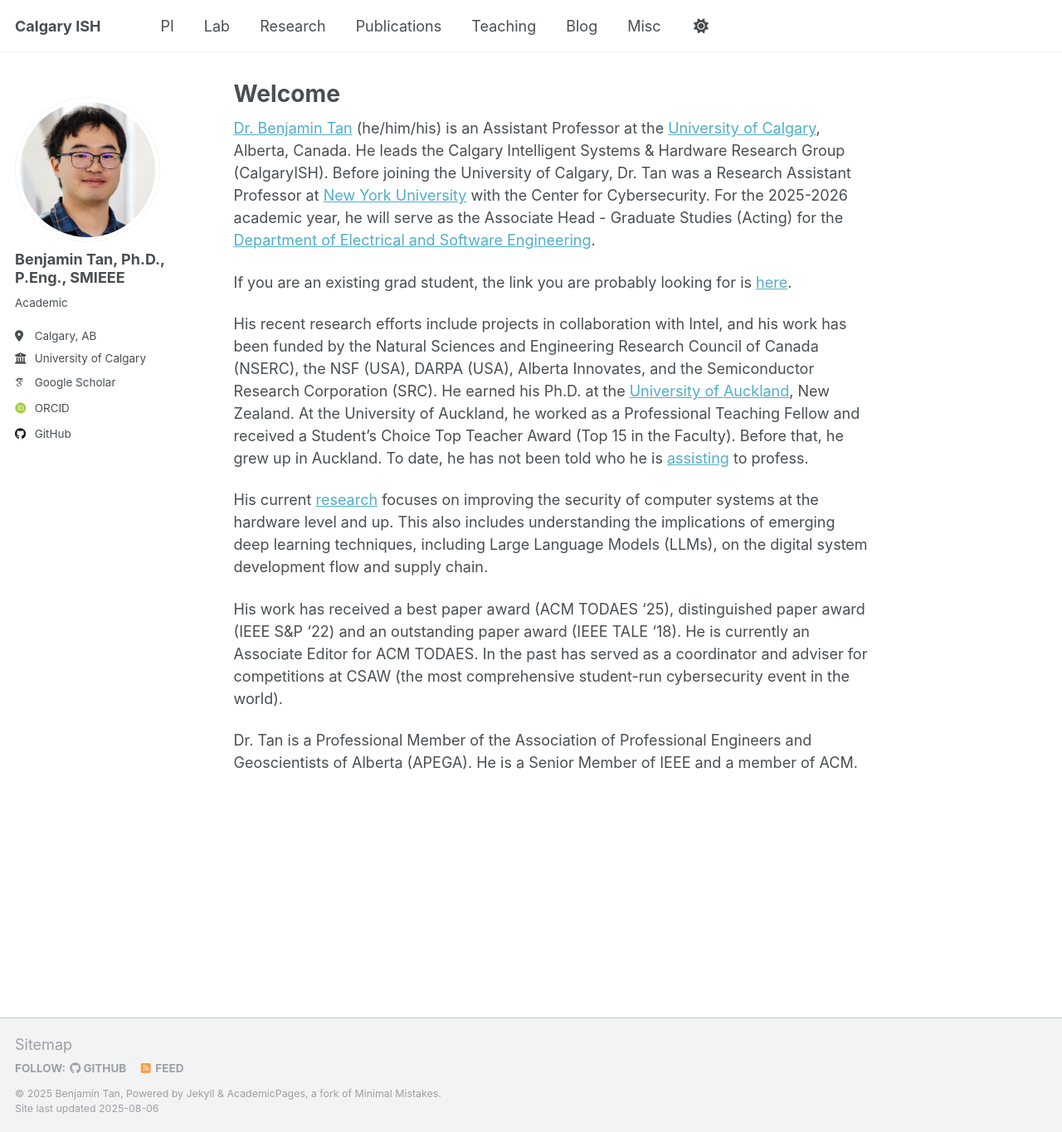
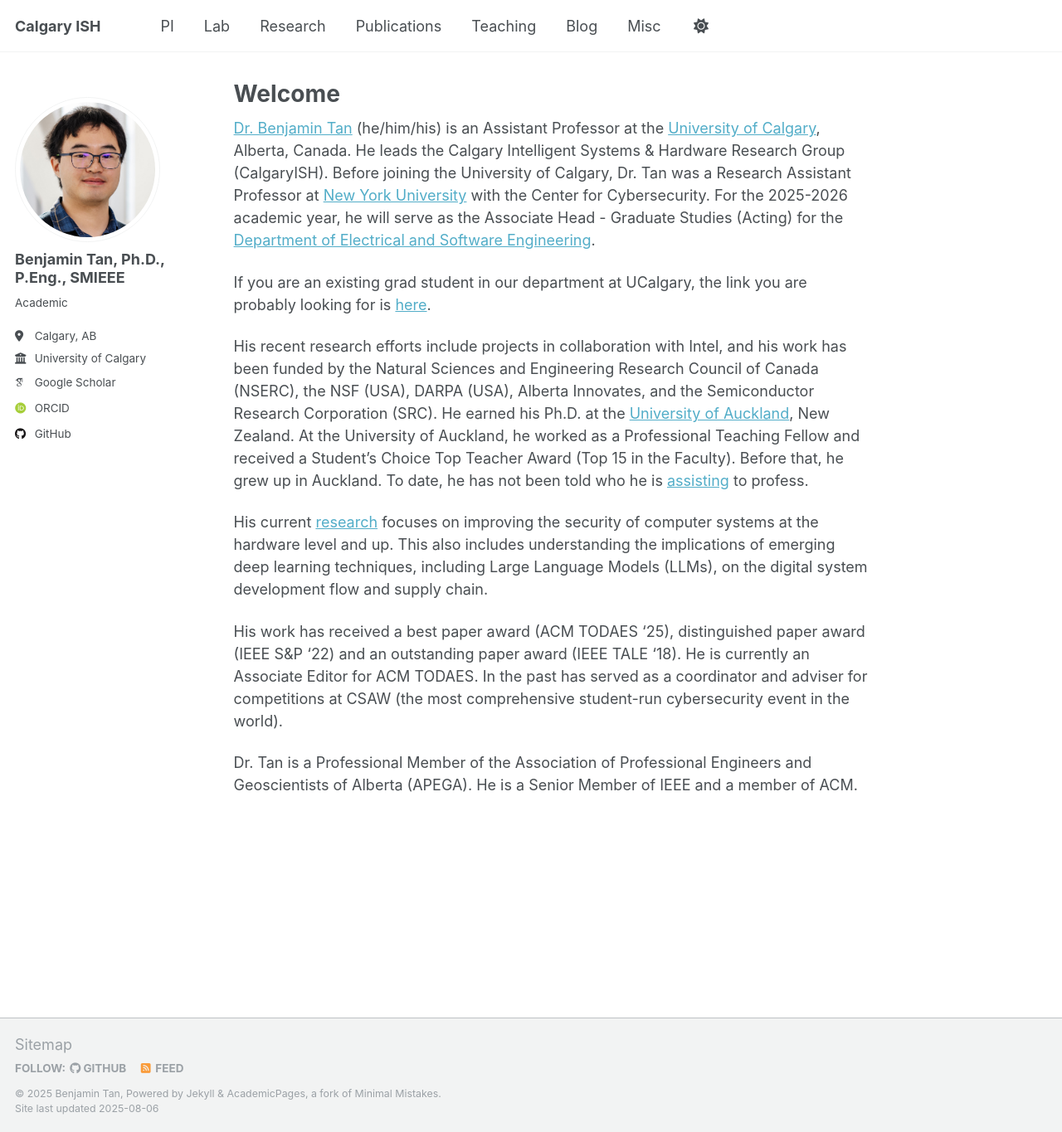
Before and after one commit to CalgaryISH/CalgaryISH.github.io, a Jekyll site: the page built from _pages/about.md, in a window 1280 px wide and 1365 px high. Shown: the whole window at 83% size. Built offline with Jekyll 4.4.1, drawn with Linux system fonts in a browser that asks for light colours; some web fonts are replaced; a script that is not in the unit is left out.

Commit message:
clarification

```diff
--- a/_pages/about.md
+++ b/_pages/about.md
@@ -9,7 +9,7 @@ redirect_from:
 
 [Dr. Benjamin Tan](https://profiles.ucalgary.ca/peng-seng-benjamin-tan) (he/him/his) is an Assistant Professor at the [University of Calgary](www.ucalgary.ca), Alberta, Canada. He leads the Calgary Intelligent Systems & Hardware Research Group (CalgaryISH). Before joining the University of Calgary, Dr. Tan was a Research Assistant Professor at [New York University](https://engineering.nyu.edu/academics/departments/electrical-and-computer-engineering) with the Center for Cybersecurity.  For the 2025-2026 academic year, he will serve as the Associate Head - Graduate Studies (Acting) for the [Department of Electrical and Software Engineering](https://schulich.ucalgary.ca/electrical-software).
 
-If you are an existing grad student, the link you are probably looking for is [here](https://schulich.ucalgary.ca/electrical-software/programs/graduate/program-resources).
+If you are an existing grad student in our department at UCalgary, the link you are probably looking for is [here](https://schulich.ucalgary.ca/electrical-software/programs/graduate/program-resources).
 
 His recent research efforts include projects in collaboration with Intel, and his work has been funded by the Natural Sciences and Engineering Research Council of Canada (NSERC), the NSF (USA), DARPA (USA), Alberta Innovates, and the Semiconductor Research Corporation (SRC). He earned his Ph.D. at the [University of Auckland](https://www.auckland.ac.nz/en/engineering/about-the-faculty/engineering/electrical-computer-and-software-engineering.html), New Zealand. At the University of Auckland, he worked as a Professional Teaching Fellow and received a Student’s Choice Top Teacher Award (Top 15 in the Faculty). Before that, he grew up in Auckland. To date, he has not been told who he is [assisting](https://en.wikipedia.org/wiki/Academic_ranks_in_Canada) to profess.
 
```
